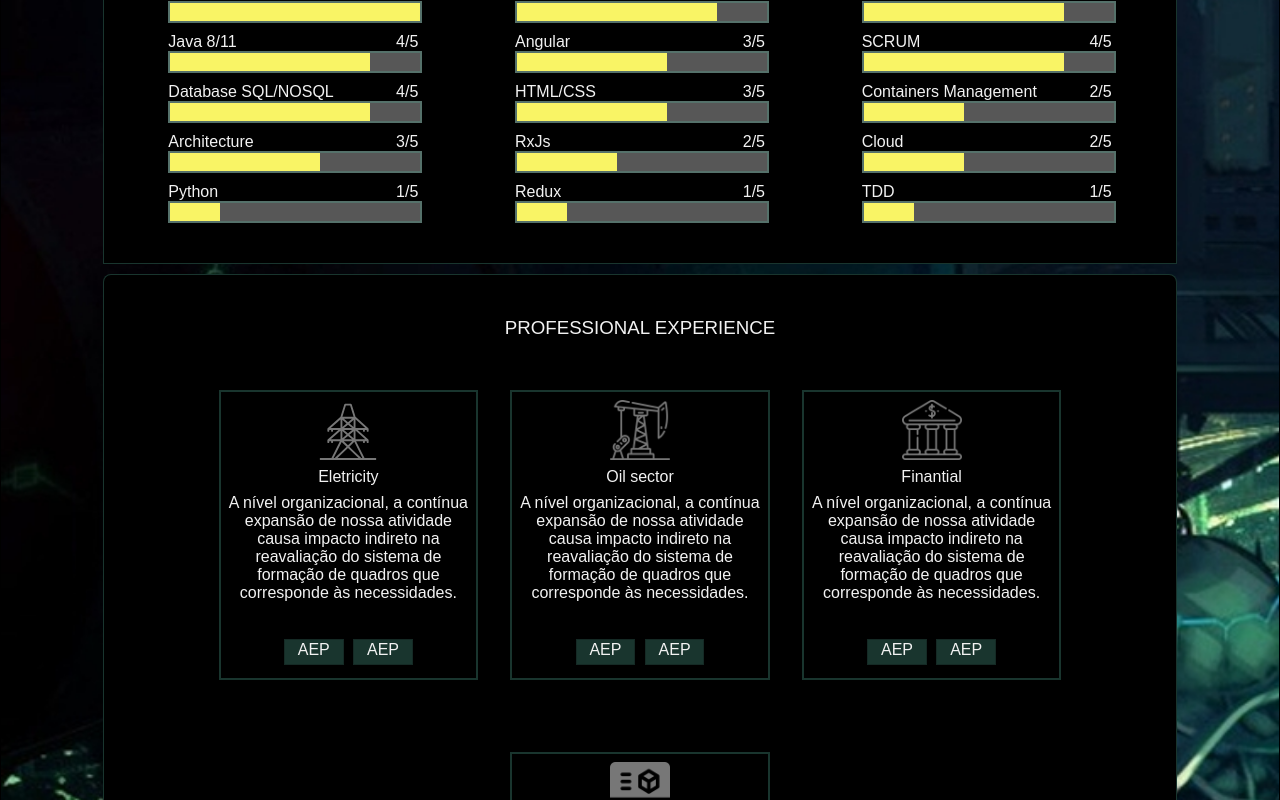
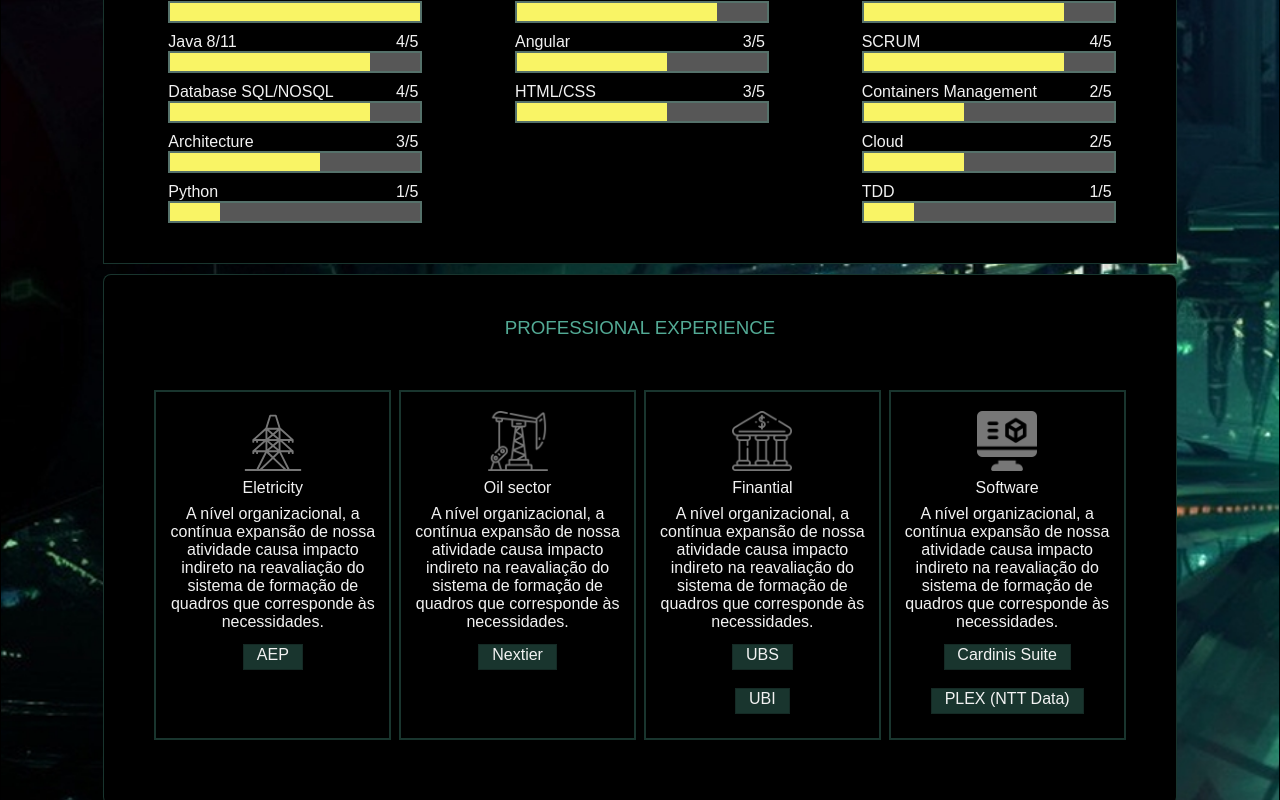
Before and after one commit to MichelAlves01/Portfolio, an Angular app: page / in a window 1280 px wide. Shown: the part 660-1460 px from the top of the page. Built offline with nearby package versions, Linux system fonts and the light colour scheme; a web font is replaced by a local one.

Commit message:
sector tags + missed skill text 60%

```diff
--- a/src/app/pages/home/section/sectors-x/sectors-x.component.html
+++ b/src/app/pages/home/section/sectors-x/sectors-x.component.html
@@ -7,9 +7,9 @@
             <span>
                 {{ sector.description }}
 
-                <nav>
-                    <div class="tag">AEP</div>
-                    <div class="tag">AEP</div>
+                <nav *ngFor="let company of sector.tags">
+                    <div class="tag">{{ company }}</div>
+
                 </nav>
 
             </span>
--- a/src/app/pages/home/section/sectors-x/sectors-x.component.scss
+++ b/src/app/pages/home/section/sectors-x/sectors-x.component.scss
@@ -15,6 +15,7 @@
         flex-wrap: wrap;
         justify-content: center;
         min-width: 200px;
+        gap: 0.5rem;
 
         .sector {
             display: flex;
@@ -24,7 +25,7 @@
             align-items: center;
             text-align: center;
             margin-bottom: 2.5rem;
-            padding: 0.5rem;
+            padding: 1.2rem 0.4rem;
 
             img {
                 width: 60px;
@@ -47,7 +48,7 @@
 
 @media(min-width: 680px) {
     .sector {
-        width: 23.4%;
+        width: 21%;
         max-width: 24%;
     }
 }
--- a/src/app/pages/home/section/skills/skills.component.scss
+++ b/src/app/pages/home/section/skills/skills.component.scss
@@ -111,6 +111,10 @@
                 filter: brightness(60%);
             }
 
+            button {
+                border: none;
+            }
+
         }
     }
 
--- a/src/data/sectors-x.ts
+++ b/src/data/sectors-x.ts
@@ -1,22 +1,28 @@
-export const sectorsX = [
+import { Sector } from "../app/pages/home/section/sectors-x/sector-x.model";
+
+export const sectorsX: Array<Sector> = [
     {
         name: "Eletricity",
         icon: "assets/electricity.svg",
-        description: "A nível organizacional, a contínua expansão de nossa atividade causa impacto indireto na reavaliação do sistema de formação de quadros que corresponde às necessidades."
+        description: "A nível organizacional, a contínua expansão de nossa atividade causa impacto indireto na reavaliação do sistema de formação de quadros que corresponde às necessidades.",
+        tags: ["AEP"]
     },
     {
         name: "Oil sector",
         icon: "assets/oil-pump.png",
-        description: "A nível organizacional, a contínua expansão de nossa atividade causa impacto indireto na reavaliação do sistema de formação de quadros que corresponde às necessidades."
+        description: "A nível organizacional, a contínua expansão de nossa atividade causa impacto indireto na reavaliação do sistema de formação de quadros que corresponde às necessidades.",
+        tags: ["Nextier"]
     },
     {
         name: "Finantial",
         icon: "assets/banco.png",
-        description: "A nível organizacional, a contínua expansão de nossa atividade causa impacto indireto na reavaliação do sistema de formação de quadros que corresponde às necessidades."
+        description: "A nível organizacional, a contínua expansão de nossa atividade causa impacto indireto na reavaliação do sistema de formação de quadros que corresponde às necessidades.",
+        tags: ["UBS", "UBI"]
     },
     {
         name: "Software",
         icon: "assets/software.png",
-        description: "A nível organizacional, a contínua expansão de nossa atividade causa impacto indireto na reavaliação do sistema de formação de quadros que corresponde às necessidades."
+        description: "A nível organizacional, a contínua expansão de nossa atividade causa impacto indireto na reavaliação do sistema de formação de quadros que corresponde às necessidades.",
+        tags: ["Cardinis Suite", "PLEX (NTT Data)"]
     }
 ]
--- a/src/data/skills-frontend.ts
+++ b/src/data/skills-frontend.ts
@@ -5,35 +5,35 @@ export const skillsFrontend: Array<Skill> = [
         "type": 'fe',
         "name": "ReactJs",
         "level": 4,
-        "content": "Lorem Ipsum is simply dummy text of the printing and typesetting industry. Lorem Ipsum has been the industry's standard dummy text ever since the 1500s, when an unknown printer took a galley of type and scrambled it to make a type specimen book. It has survived not only five centuries, but also the leap into electronic typesetting, remaining essentially unchanged. It was popularised in the 1960s with the release of Letraset sheets containing Lorem Ipsum passages, and more recently with desktop publishing software like Aldus PageMaker including versions of Lorem Ipsum.",
+        "content": `
+            <p>I have substantial experience working with React.js, which has become a cornerstone of my front-end development toolkit. My expertise in React.js includes building dynamic and responsive user interfaces using its component-based architecture. I've leveraged React’s virtual DOM and efficient rendering capabilities to create fast, interactive web applications.</p>
+            <p>In many of my projects, I have utilized Redux for state management, enabling a predictable state container that simplifies the handling of complex application states. My experience with Redux includes designing and implementing actions, reducers, and middleware to manage application state effectively. I've also used Redux Thunk and Redux Saga for handling asynchronous actions, making the flow of data within the application more efficient and easier to manage.</p>
+            <p>For handling HTTP requests, I regularly use Axios, a powerful promise-based HTTP client. I’ve integrated Axios with React applications to interact with RESTful APIs, manage data fetching, and handle responses. My experience includes setting up Axios interceptors for managing authentication tokens, handling errors globally, and optimizing API requests to ensure smooth and secure communication between the client and server.</p>
+            <p>Together, React.js, Redux, and Axios have enabled me to build scalable and maintainable applications with clean and efficient code. I am committed to using these tools to their full potential, staying current with best practices, and continuously improving the performance and reliability of the applications I develop.</p>
+        `,
         "tags": ["UBS", "AT&T", "IBM Internal"]
     },
     {
         "type": 'fe',
         "name": "HTML/CSS",
         "level": 3,
-        "content": "Lorem Ipsum is simply dummy text of the printing and typesetting industry. Lorem Ipsum has been the industry's standard dummy text ever since the 1500s, when an unknown printer took a galley of type and scrambled it to make a type specimen book. It has survived not only five centuries, but also the leap into electronic typesetting, remaining essentially unchanged. It was popularised in the 1960s with the release of Letraset sheets containing Lorem Ipsum passages, and more recently with desktop publishing software like Aldus PageMaker including versions of Lorem Ipsum.",
+        "content": `
+            <p>I have a strong foundation in HTML and CSS, which are essential tools in my front-end development work. My experience with HTML includes crafting well-structured, semantic markup that ensures accessibility and search engine optimization (SEO). I pay close attention to the details, using the right HTML elements to create clear and logical document structures that provide a solid base for styling and interaction.</p>
+            <p>In terms of CSS, I have a deep understanding of modern layout techniques, including Flexbox and CSS Grid, which I use to create responsive and visually appealing designs that work seamlessly across different devices and screen sizes. I am proficient in writing clean and maintainable CSS, following best practices such as BEM (Block, Element, Modifier) naming conventions to ensure that styles are easy to manage and scale as projects grow.</p>
+            <p>Additionally, I have extensive experience using SASS, a powerful CSS preprocessor that allows me to write more efficient and organized stylesheets. With SASS, I can use features like variables, nested rules, mixins, and functions to streamline my workflow and create modular, reusable code. This has been particularly useful in large projects where maintaining a consistent design system is crucial.</p>
+            <p>By combining HTML, CSS, and SASS, I am able to build web interfaces that are not only visually appealing but also robust and maintainable. I continuously explore new techniques and stay updated with the latest advancements to ensure that my work meets the highest standards of modern web development.</p>
+        `,
         "tags": ["IBM Internal", "AT&T", "PLEX (NTT Data)", "Nextier", "UBS", "UBI", "Cardinis Suite"]
-    },
-    {
-        "type": 'fe',
-        "name": "Redux",
-        "level": 1,
-        "content": "Lorem Ipsum is simply dummy text of the printing and typesetting industry. Lorem Ipsum has been the industry's standard dummy text ever since the 1500s, when an unknown printer took a galley of type and scrambled it to make a type specimen book. It has survived not only five centuries, but also the leap into electronic typesetting, remaining essentially unchanged. It was popularised in the 1960s with the release of Letraset sheets containing Lorem Ipsum passages, and more recently with desktop publishing software like Aldus PageMaker including versions of Lorem Ipsum.",
-        "tags": ["UBI"]
-    },
-    {
-        "type": 'fe',
-        "name": "RxJs",
-        "level": 2,
-        "content": "Lorem Ipsum is simply dummy text of the printing and typesetting industry. Lorem Ipsum has been the industry's standard dummy text ever since the 1500s, when an unknown printer took a galley of type and scrambled it to make a type specimen book. It has survived not only five centuries, but also the leap into electronic typesetting, remaining essentially unchanged. It was popularised in the 1960s with the release of Letraset sheets containing Lorem Ipsum passages, and more recently with desktop publishing software like Aldus PageMaker including versions of Lorem Ipsum.",
-        "tags": ["IBM Internal", "Nextier"]
     },
     {
         "type": 'fe',
         "name": "Angular",
         "level": 3,
-        "content": "Lorem Ipsum is simply dummy text of the printing and typesetting industry. Lorem Ipsum has been the industry's standard dummy text ever since the 1500s, when an unknown printer took a galley of type and scrambled it to make a type specimen book. It has survived not only five centuries, but also the leap into electronic typesetting, remaining essentially unchanged. It was popularised in the 1960s with the release of Letraset sheets containing Lorem Ipsum passages, and more recently with desktop publishing software like Aldus PageMaker including versions of Lorem Ipsum.",
+        "content": `
+            <p>I have extensive experience working with the Angular framework, which has become one of my go-to tools for developing dynamic, single-page applications. My journey with Angular began in 2019, and over time, I have become proficient in leveraging its powerful features, such as two-way data binding, dependency injection, and the component-based architecture, to build scalable and maintainable applications.</p>
+            <p>Throughout my projects, I have utilized Angular to create responsive and intuitive user interfaces, ensuring seamless user experiences across various devices. My experience includes integrating Angular with RESTful APIs, implementing state management with NgRx, and optimizing application performance through lazy loading and AOT (Ahead-of-Time) compilation.</p>
+            <p>I am also well-versed in Angular's testing ecosystem, including Jasmine and Karma, ensuring that my applications are robust and reliable. Whether it's developing new features, refactoring existing code, or mentoring junior developers on best practices, I have consistently applied Angular's capabilities to deliver high-quality solutions that meet project requirements and exceed client expectations.</p>
+        `,
         "tags": ["IBM Internal", "Nextier"]
     }
 ]
--- a/src/styles/styles.scss
+++ b/src/styles/styles.scss
@@ -13,7 +13,6 @@ body {
 }
 main {
     @include color-scheme($light-theme...);
-    font-family: 'Segoe UI', Tahoma, sans-serif;
     overflow: hidden;
 
     section {
@@ -173,6 +172,16 @@ main.retro {
     font-style: normal;
     text-transform: uppercase;
 
+    p {
+        text-transform: none;
+
+        font-style: normal;
+    }
+
+    h1, h2, h3, h4 {
+        font-size: x-large
+    }
+
     section {
         @include color-scheme($retro-light-card-schema...);
         border-width: 0.2rem;
@@ -252,13 +261,10 @@ main.cyberpunk {
         }
     }
 
-    p {
-        color: $cyber-700;
-    }
-
     h1,h2,h3 {
         text-transform: uppercase;
         font-weight: 200;
+        color: $cyber-700;
     }
 
     .project {
@@ -298,7 +304,7 @@ main.cyberpunk {
 
     #sectors-x {
         span {
-            gap: 2rem;
+            gap: 1rem;
             .sector {
                 border: 2PX solid $cyber-700-Opacity;
             }
```
Also changed, not shown: src/app/pages/home/section/sectors-x/sector-x.model.ts (added, +8 -0 lines), src/data/skills-others.ts (+21 -4 lines).
